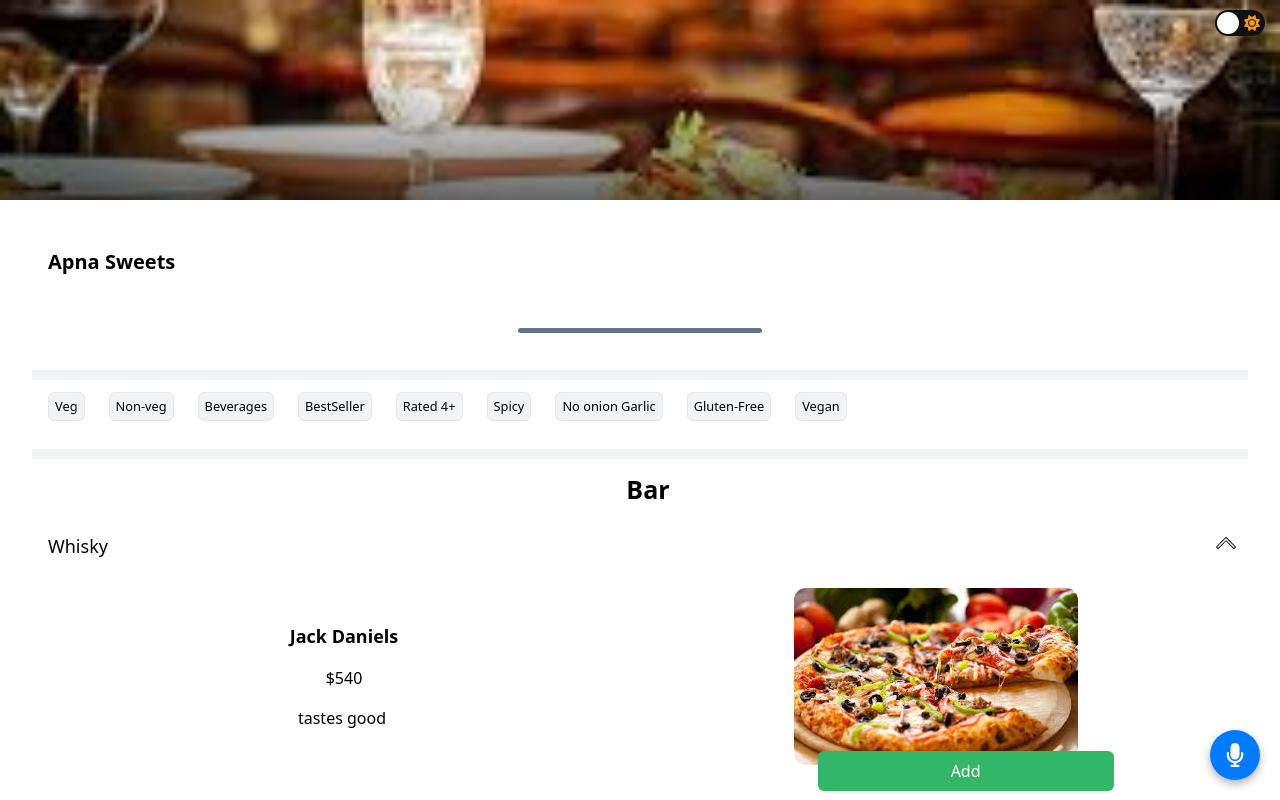
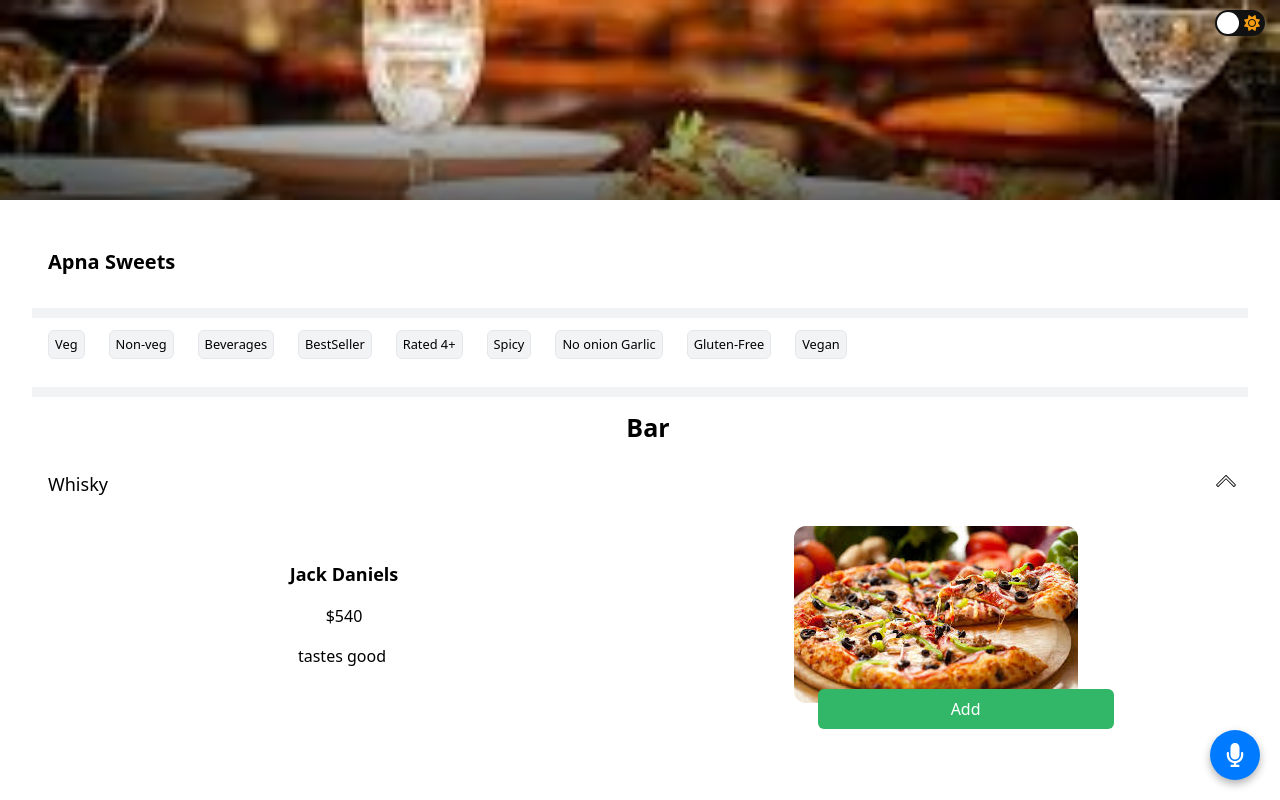
Before and after one commit to jayant07-yb/resturants.fana, a React (Vite) app: page /menu in a window 1280 px wide. Shown: the top 800 px of the page. Built offline with nearby package versions, Linux system fonts and the light colour scheme.

Commit message:
Pass transcript to the menu page

```diff
--- a/src/components/Menu/Menu.jsx
+++ b/src/components/Menu/Menu.jsx
@@ -16,8 +16,8 @@ const Menu = () => {
     setIsSearchModalOpen(!isSearchModalOpen);
   };
 
-  const handleTranscriptComplete = ({ transcript, matchedKeywords }) => {
-    setSearchResults({ transcript, matchedKeywords });
+  const handleTranscriptComplete = (transcript) => {
+    setSearchResults({ transcript, matchedKeywords: [] });
   };
 
   return (
@@ -73,26 +73,7 @@ const Menu = () => {
             Apna Sweets
           </div>
 
-          {/* Display Search Results and Matched Keywords */}
-          {searchResults.transcript && (
-            <div className="px-4 py-4">
-              <h2 className="text-lg font-bold">Search Results:</h2>
-              <p><strong>Transcript:</strong> {searchResults.transcript}</p>
-              <p><strong>Matched Keywords:</strong> {searchResults.matchedKeywords.join(", ") || "None"}</p>
-            </div>
-          )}
-
-          <div
-            className="marker-top bg-slate-500"
-            style={{
-              height: "5px",
-              borderRadius: "20px",
-              width: "20%",
-              margin: "3% 40%",
-            }}
-          ></div>
-
-          {/* Filter */}
+          {/* Filter Section */}
           <div
             className="overflow-x-auto scrollbar-hide flex flex-row items-center filter-row mt-4 py-3 border-t-tabs-bg dark:border-t-tabs-bg-dark"
             style={{ borderTopWidth: "10px", borderTopStyle: "solid" }}
@@ -111,6 +92,24 @@ const Menu = () => {
               </div>
             ))}
           </div>
+
+          {/* Conditionally Render Search Result Section */}
+          {searchResults.transcript && (
+            <div className="px-4 py-4 search-results-section">
+              <h2 className="text-lg font-bold">Search Result:</h2>
+              <input
+                type="text"
+                value={searchResults.transcript}
+                readOnly
+                className="w-full p-2 mt-2 border border-gray-300 rounded"
+              />
+              <div className="mt-2">
+                {/* Add any additional results or matched keywords here if necessary */}
+              </div>
+            </div>
+          )}
+
+
 
           {/* Sections */}
           {hotelData.sections.map((e, index) => (
--- a/src/components/SearchModal/SearchModal.jsx
+++ b/src/components/SearchModal/SearchModal.jsx
@@ -1,6 +1,6 @@
 import React, { useEffect, useState } from "react";
 import "./SearchModal.css";
-import fanaIcon from "../../assets/fanaLogo.png"; // Import your SVG file
+import fanaIcon from "../../assets/fanaLogo.png";
 
 const SearchModal = ({ onClose, onTranscriptComplete }) => {
   const [isListening, setIsListening] = useState(false);
@@ -18,26 +18,20 @@ const SearchModal = ({ onClose, onTranscriptComplete }) => {
     recognition.continuous = true;
     recognition.maxAlternatives = 1;
 
-    // Start listening when component mounts
     recognition.start();
     setIsListening(true);
     console.log("Recognition started...");
 
-    // Handle recognition results
     recognition.onresult = (event) => {
-      const finalTranscript = event.results[0][0].transcript.trim().toLowerCase();
-      console.log(`Interim transcript: ${finalTranscript}`);
-      document.getElementById("transcript").textContent = finalTranscript; // Update the interim transcript display
-      setTranscript(finalTranscript);
+      const interimTranscript = event.results[0][0].transcript.trim().toLowerCase();
+      document.getElementById("transcript").textContent = interimTranscript;
+      setTranscript(interimTranscript);
     };
 
-    // Handle recognition end
     recognition.onend = () => {
-      console.log("Recognition ended.");
       setIsListening(false);
     };
 
-    // Handle recognition errors
     recognition.onerror = (event) => {
       console.error("Speech recognition error:", event.error);
       setIsListening(false);
@@ -45,41 +39,23 @@ const SearchModal = ({ onClose, onTranscriptComplete }) => {
 
     return () => {
       recognition.abort();
-      console.log("Recognition aborted and cleaned up.");
     };
   }, []);
 
-  // Handle search button click
   const handleSearchClick = () => {
-    console.log("Final transcript: " + transcript);
     if (isListening) {
       setIsListening(false);
     }
-    if (transcript) {
-      onTranscriptComplete(transcript);
-    }
+    onTranscriptComplete(transcript); // Send final transcript back
     onClose();
   };
 
   return (
     <div className="search-modal">
       <div className="search-modal-content">
-        {/* Cross Button */}
-        {/* <button className="close-btn" onClick={onClose}>
-          <FontAwesomeIcon icon={faTimes} />
-        </button> */}
-
-        {/* Display Interim Transcript */}
         <div id="transcript" className="transcript-display"></div>
-
-        {/* Search Button */}
-        <button
-          className={`search-btn ${isListening ? "glow" : ""}`}
-          onClick={handleSearchClick}
-        >
-
-        <img src={fanaIcon} alt="Custom Search Icon" className="search-btn-icon" />
-
+        <button className="search-btn" onClick={handleSearchClick}>
+          <img src={fanaIcon} alt="Custom Search Icon" className="search-btn-icon" />
         </button>
       </div>
     </div>
```
